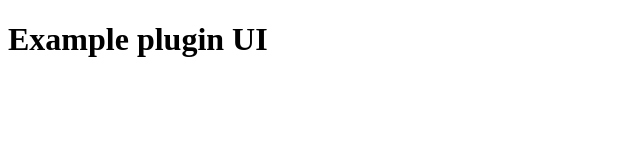
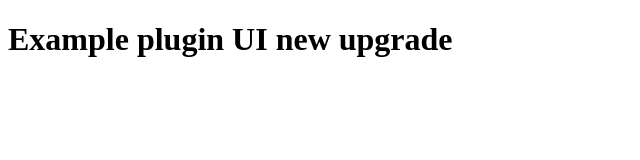
Before and after one commit to lyscu/sampleOnKyma, a website: page frontend/index.html in a window 1280 px wide. Shown: the whole page, without its empty margins (0-640 px from the left). Drawn offline with Linux system fonts and the light colour scheme.

Commit message:
update html page

```diff
--- a/frontend/index.html
+++ b/frontend/index.html
@@ -7,7 +7,7 @@
 <body>
 
   <div>
-    <h1>Example plugin UI</h1>
+    <h1>Example plugin UI new upgrade</h1>
   </div>
 
 </body>
```
